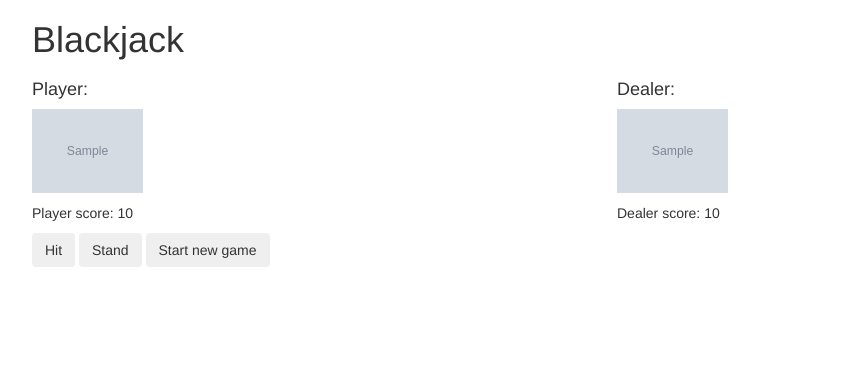
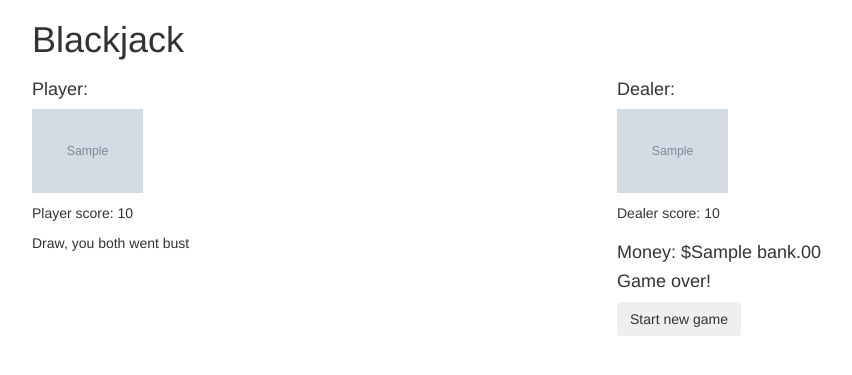
Before and after one commit to ryanapking/blackjack, a PHP site: template views/gameDisplay.html.twig in a window 1280 px wide. Shown: the top 375 px of the page, without its empty margins (38-890 px from the left). Run offline with PHP 8.4, Linux system fonts and the light colour scheme; the template is opened without the code that fills it: most values are stand-ins (such as "Sample title", 1, 10 or a date in 2020); grey boxes marked "Sample" are stand-in pictures; some libraries are stand-ins or nearby versions.

Commit message:
add a working bank and simple betting

```diff
--- a/views/gameDisplay.html.twig
+++ b/views/gameDisplay.html.twig
@@ -16,11 +16,6 @@
                         {% endfor %}
                     </p>
                     <p>Player score: {{ game.player.score }}</p>
-                    <form method='post' action='/postChoice'>
-                        <button type='submit' class='btn' name='playerChoice' value='hit'>Hit</button>
-                        <button type='submit' class='btn' name='playerChoice' value='stand'>Stand</button>
-                        <button type='submit' class='btn' name='playerChoice' value='new'>Start new game</button>
-                    </form>
                 </div>
                 <div class='col col-sm-6'>
                     <h4>Dealer:</h4>
@@ -31,6 +26,55 @@
                     </p>
                     <p>Dealer score: {{ game.dealer.score }}</p>
                 </div>
+
+
+
+            </div>
+            <div class='row'>
+                <div class='col-sm-6'>
+                    {% if game.player.bust == true or game.dealer.stand == true or game.dealer.bust == true %}
+                        {% if game.player.bust and not game.dealer.bust %}
+                            You went bust, the dealer won
+                        {% elseif game.dealer.bust and not game.player.bust %}
+                            The dealer went bust, you won
+                        {% elseif game.dealer.bust and game.player.bust %}
+                            Draw, you both went bust
+                        {% elseif game.dealer.score > game.player.score %}
+                            The dealer won with {{ game.dealer.score }}
+                        {% elseif game.player.score > game.dealer.score %}
+                            You won with {{ game.player.score }}
+                        {% elseif game.player.score == game.dealer.score %}
+                            Draw at {{ game.player.score }}
+                        {% endif %}
+                    {% else %}
+                        <div class='handActive'>
+                            <form method='post' action='/postChoice'>
+                                <button type='submit' class='btn' name='playerChoice' value='hit'>Hit</button>
+                                <button type='submit' class='btn' name='playerChoice' value='stand'>Stand</button>
+                            </form>
+                        </div>
+                        <h4>On the line: ${{ game.bet }}.00</h4>
+                    {% endif %}
+                </div>
+
+                <div class='col-sm-6 pull-right'>
+                    <h4>Money: ${{ game.bank }}.00</h4>
+                    {% if game.gameover %}
+                        <h4>Game over!</h4>
+                        <form method='post' action='newgame'>
+                            <button type='submit' class='btn'>Start new game</button>
+                        </form>
+                        <br>
+                    {% elseif game.player.bust == true or game.dealer.stand == true or game.dealer.bust == true %}
+                        <form method='post' action='/postHand' class='form-inline'>
+                            <div class='form-group'>
+                                <label for 'betInput'>Your bet: $</label>
+                                <input type='number' value='5' min='0' max={{ game.bank }} name='playerBet' id='betInput' class='form-control'>
+                                <button type='submit' class='btn' value='new'>Deal new hand</button>
+                            </div>
+                        </form>
+                    {% endif %}
+                </div>
             </div>
         </div>
     </body>
```
Also changed, not shown: app/app.php (+12 -2 lines), src/Blackjack.php (+47 -0 lines).
